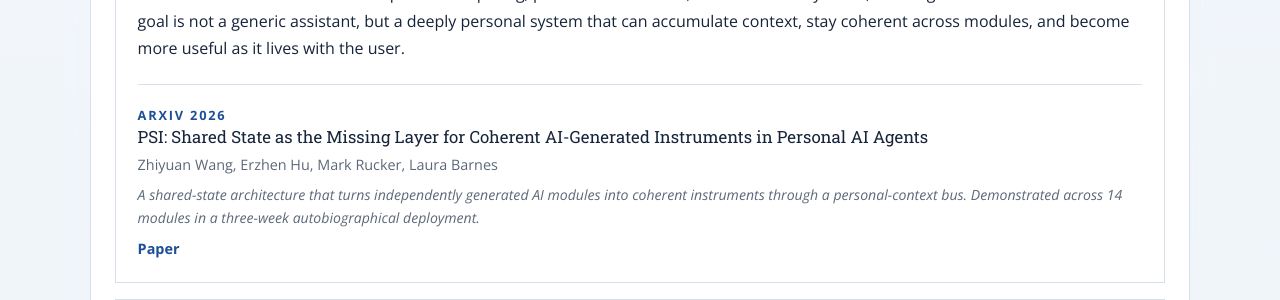
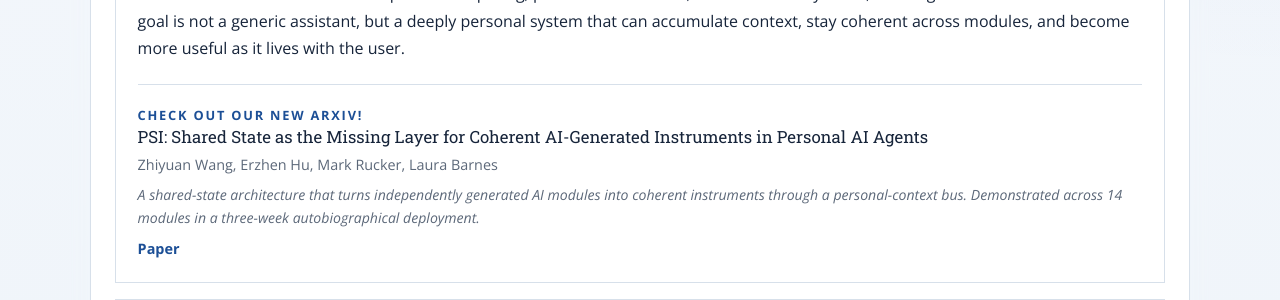
Before and after one commit to zzhiyuann/ryanwang.cc, a Jekyll site: the page built from ai-ventures.md, in a window 1280 px wide. Shown: the part 588-888 px from the top of the page. Built offline with Jekyll 4.4.1, drawn with Linux system fonts in a browser that asks for light colours; a style sheet for code colours, icons or effects is not loaded.

Commit message:
Update venue label text

```diff
--- a/ai-ventures.md
+++ b/ai-ventures.md
@@ -15,7 +15,7 @@ description: "Two venture directions: personal super intelligence and agentic AI
   <p>I am interested in AI systems that do more than answer questions in chat. The longer-term direction is a personal computing environment where generated tools, interfaces, and agents share state over time and become usable instruments for reflection, planning, sensing, and day-to-day action.</p>
   <p>This sits at the intersection of ubiquitous computing, personal informatics, context-aware systems, and AI-generated software. The goal is not a generic assistant, but a deeply personal system that can accumulate context, stay coherent across modules, and become more useful as it lives with the user.</p>
   <div class="pub-entry">
-    <p class="publication-venue-short">arXiv 2026</p>
+    <p class="publication-venue-short">Check out our new arXiv!</p>
     <h4 class="publication-title">PSI: Shared State as the Missing Layer for Coherent AI-Generated Instruments in Personal AI Agents</h4>
     <p class="publication-authors">Zhiyuan Wang, Erzhen Hu, Mark Rucker, Laura Barnes</p>
     <p class="publication-meta"><em>A shared-state architecture that turns independently generated AI modules into coherent instruments through a personal-context bus. Demonstrated across 14 modules in a three-week autobiographical deployment.</em></p>
```
